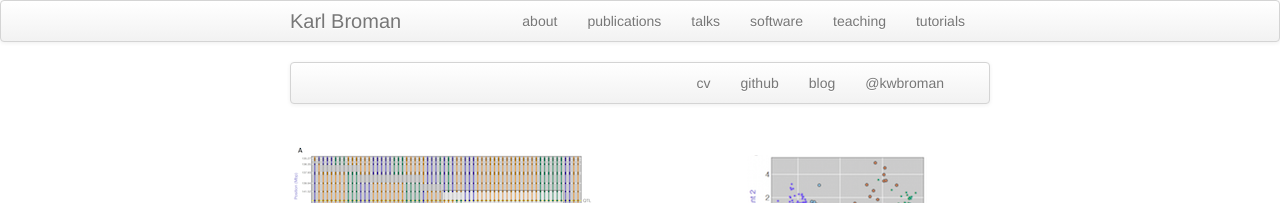
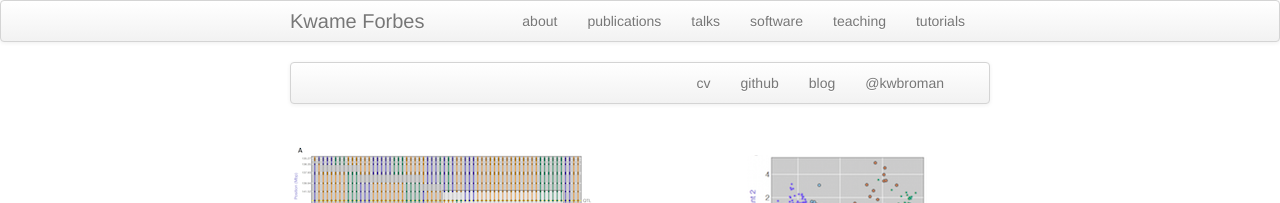
Before and after one commit to KwameForbes/KwameForbes.github.io, a Jekyll site: the page built from morefigs.md, in a window 1280 px wide and 900 px high. Shown: the top 203 px of the window. Built offline with Jekyll 4.4.1, drawn with Linux system fonts in a browser that asks for light colours.

Commit message:
name changes

```diff
--- a/_config.yml
+++ b/_config.yml
@@ -8,12 +8,12 @@ highlighter: rouge
 # Themes are encouraged to use these universal variables
 # so be sure to set them if your theme uses them.
 #
-title : Karl Broman
+title : Kwame Forbes
 author :
-  name : Karl Broman
-  email : kbroman@gmail.com
-  github : kbroman
-  twitter : kwbroman
+  name : Kwame Forbes
+  email : kwameK@email.unc.edu
+  github : KwameForbes
+  twitter : kwame_Forbes
   feedburner : nil
 
 production_url : https://kbroman.github.io
```
